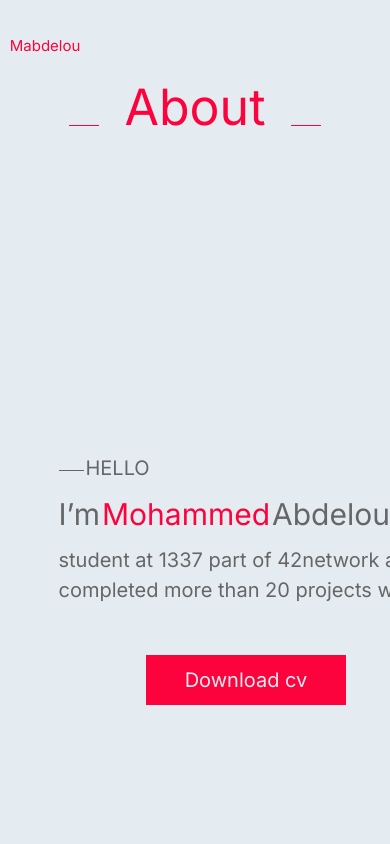
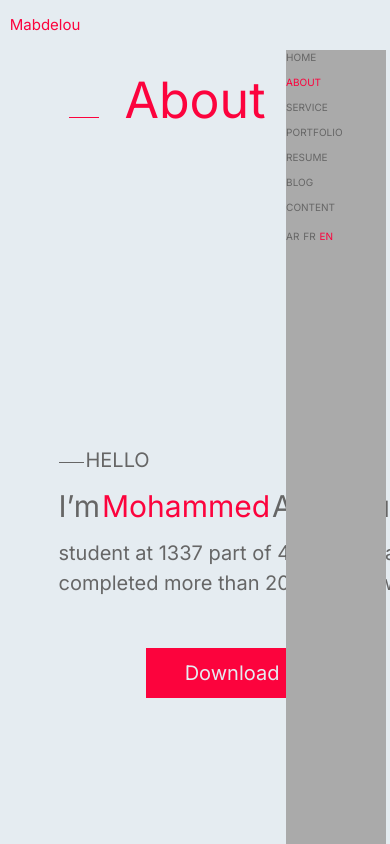
Before and after one commit to mabdelou/Portfolio, a Next.js app in the folder frontend/: page / in a window 390 px wide. Shown: the top 844 px of the page. Built offline with nearby package versions, Linux system fonts and the light colour scheme.

Commit message:
add PhoneNavBar
day-4 11:13 AM

```diff
--- a/frontend/app/Navbar/Language/Language.tsx
+++ b/frontend/app/Navbar/Language/Language.tsx
@@ -2,7 +2,7 @@
 
 export default function Language() {
   return (
-      <div className="relative sm:flex hidden pt-[0.5vh] mr-[2.5vw] space-x-[1vw] text-[10px]">
+      <div className="relative sm:flex hidden pt-[0.5vh] mr-[2.5vw] my-auto space-x-[1vw] text-[10px]">
         <div className="relative">
           AR
         </div>
--- a/frontend/app/Navbar/Logo/Logo.tsx
+++ b/frontend/app/Navbar/Logo/Logo.tsx
@@ -2,7 +2,7 @@
 
 export default function Logo() {
   return (
-    <div className="relative flex ml-[2.5%] text-[#FC033D]">
+    <div className="relative flex my-auto ml-[2.5%] text-[#FC033D]">
         Mabdelou
     </div>
   )
--- a/frontend/app/Navbar/Navbar.tsx
+++ b/frontend/app/Navbar/Navbar.tsx
@@ -1,22 +1,15 @@
-import DisplaySNB from "./DisplaySNB/DisplaySNB";
 import Language from "./Language/Language";
 import Logo from "./Logo/Logo";
 import Parts from "./Parts/Parts";
-import ShortNavBar from "./ShortNavBar/ShortNavBar";
 
 
 export default function Navbar() {
 
     return (
-      <div className="relative flex pt-[35px]">
+      <div className="relative flex h-[50px] w-[100vw]">
           <Logo/>
           <Parts/>
           <Language/>
-        {/* <div className="relative flex">
-          <Logo/>
-          <DisplaySNB/>
-          <ShortNavBar/>
-        </div> */}
       </div>
     );
 
--- a/frontend/app/Navbar/Parts/Parts.tsx
+++ b/frontend/app/Navbar/Parts/Parts.tsx
@@ -2,7 +2,7 @@
 
 export default function Parts() {
   return (
-    <div className="relative hidden sm:flex space-x-[2.5vw] mx-auto">
+    <div className="relative hidden sm:flex space-x-[2.5vw] my-auto  mx-auto">
       <div className="relative text-[10px] sm:text-xs md:text-sm lg:text-base">
         HOME
       </div>
--- /dev/null
+++ b/frontend/app/PhoneNavBar/PhoneNavBar.tsx
@@ -0,0 +1,11 @@
+import DisplaySNB from "./DisplaySNB/DisplaySNB";
+import ShortNavBar from "./ShortNavBar/ShortNavBar";
+
+export default function PhoneNavBar() {
+    return (
+      <div className="absolute w-[100px] h-[100vh] bg-[#AAAAAA] ml-[calc(99vw-100px)] z-30">
+         <DisplaySNB/>
+         <ShortNavBar/>
+      </div>
+    )
+  }
--- a/frontend/app/Navbar/ShortNavBar/ShortNavBar.tsx
+++ b/frontend/app/PhoneNavBar/ShortNavBar/ShortNavBar.tsx
@@ -2,7 +2,7 @@
 
 export default function ShortNavBar() {
     return (
-        <div className="absolute block space-y-[10px] mx-auto w-[100px] h-[100vh] bg-[#666666]">
+        <div className="relative block space-y-[10px] mx-auto w-[100px] h-[100vh] bg-[#AAAAAA]">
             <div className="relative text-[10px] sm:text-xs md:text-sm lg:text-base">
                 HOME
             </div>
--- a/frontend/app/page.tsx
+++ b/frontend/app/page.tsx
@@ -1,11 +1,12 @@
-import Image from 'next/image'
 import Navbar from './Navbar/Navbar';
 import Page from './Page/Page';
+import PhoneNavBar from './PhoneNavBar/PhoneNavBar';
 
 export default function Main() {
   return (
     <main className="relative bg-[#E5ECF1] text-[#666666] text-[15px] w-[100vw] h-[calc((750px*7)+700px+85px)]">
         <Navbar/>
+        <PhoneNavBar/>
         <Page/>
     </main>
   )
```
Also changed, not shown: frontend/app/PhoneNavBar/DisplaySNB/DisplaySNB.tsx (renamed from frontend/app/Navbar/DisplaySNB/DisplaySNB.tsx).
